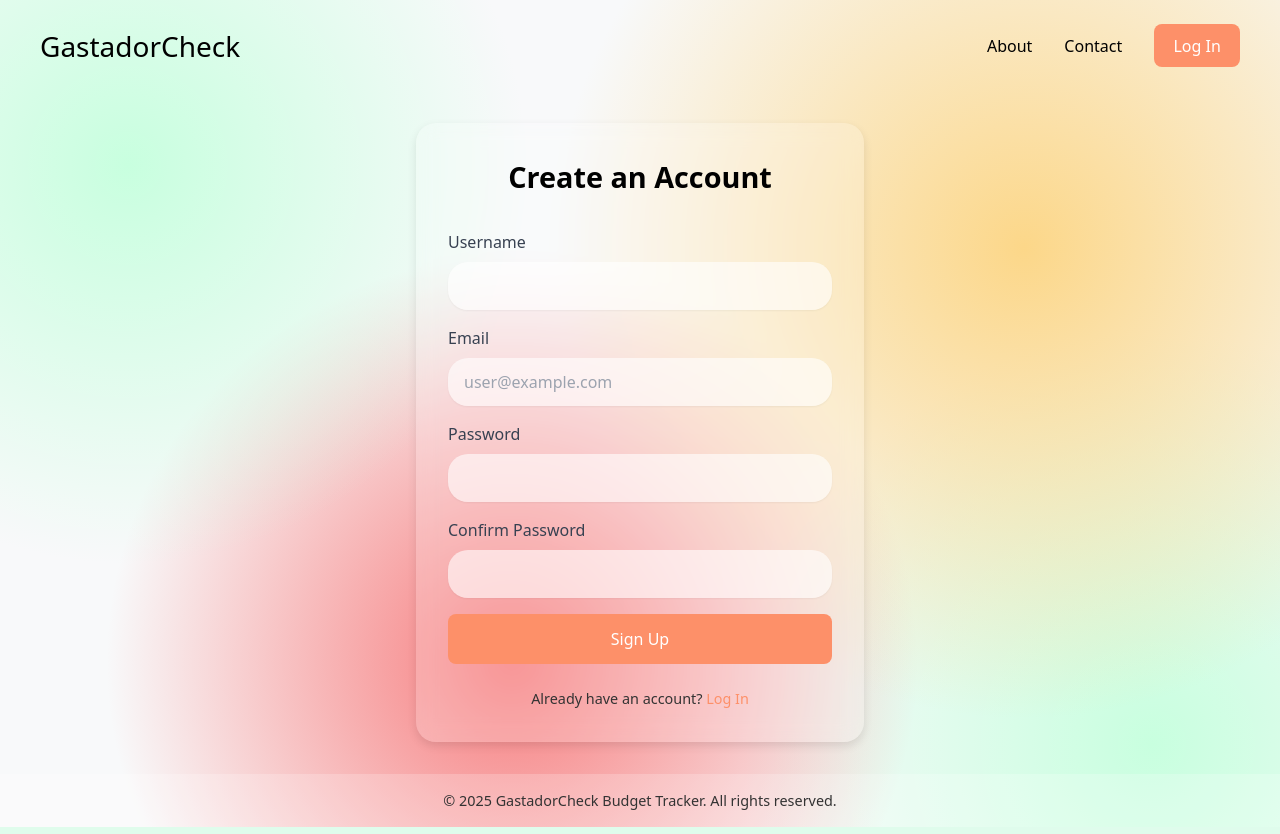
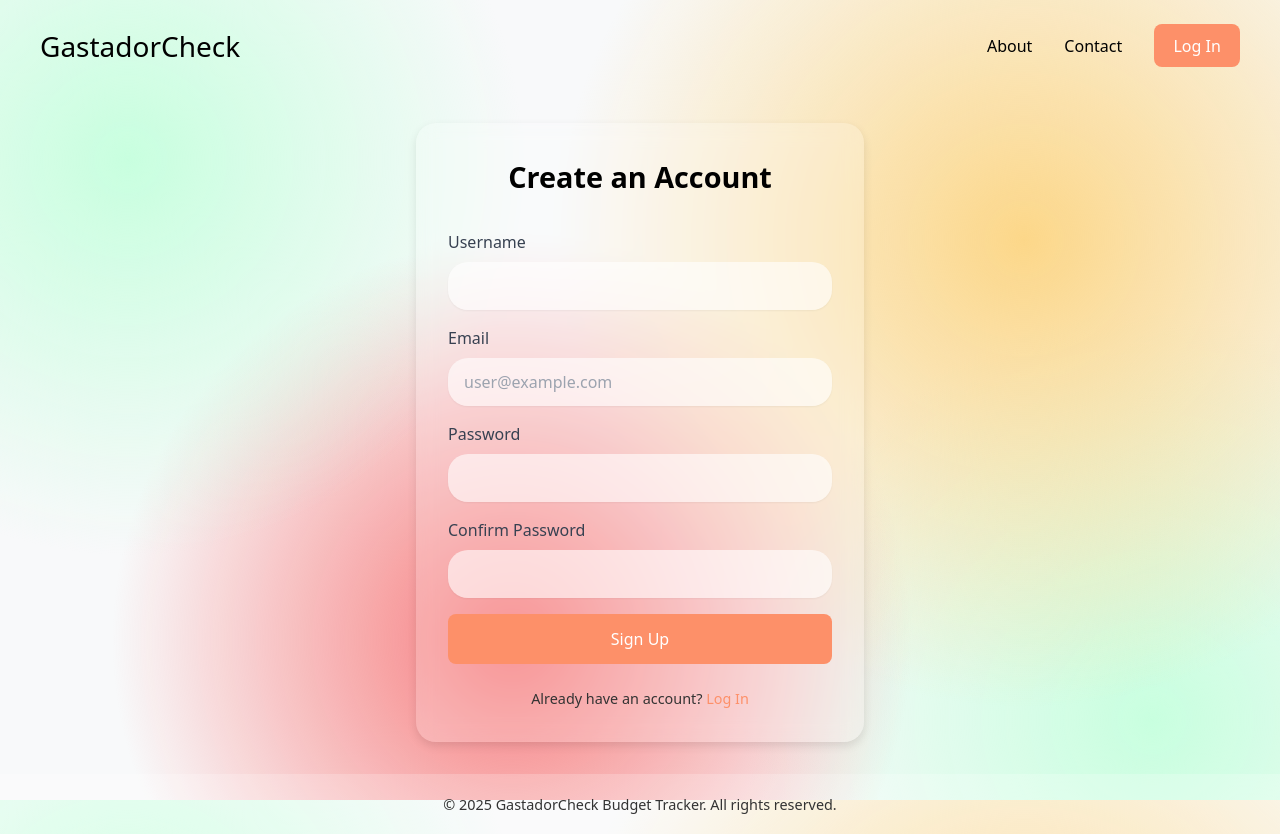
Before and after one commit to Fake1prog/CMSC-126_Long-Exam-2_Personal-Budget-Tracker, a Django app: page /users/register/ in a window 1280 px wide. Run offline with Django 5.2, Linux system fonts and the light colour scheme; parts of the project's set-up code (start-up, migrations or seed data) failed here and were passed over; some libraries are stand-ins or nearby versions.

Commit message:
Fixed footers + small UI fixes in about and register pages

```diff
--- a/static/css/landing.css
+++ b/static/css/landing.css
@@ -348,3 +348,28 @@ body.home-page {
     color: #FD9069;
     margin-left: 0.25rem;       /* small gap before the name */
   }
+
+  .landing-cta-button {
+    display: inline-block;
+    padding: 12px 28px;
+    font-size: 1.1rem;
+    font-weight: 600;
+    text-align: center;
+    text-decoration: none;
+    color: white;
+    background: linear-gradient(to right, #FD9069, #FF7A50);
+    border-radius: 8px;
+    box-shadow: 0 4px 10px rgba(253, 144, 105, 0.3);
+    transition: all 0.3s ease;
+  }
+
+  .landing-cta-button:hover {
+    transform: translateY(-2px);
+    box-shadow: 0 6px 14px rgba(253, 144, 105, 0.4);
+    background: linear-gradient(to right, #FF7A50, #FD9069);
+  }
+
+  .landing-cta-button:active {
+    transform: translateY(1px);
+    box-shadow: 0 2px 6px rgba(253, 144, 105, 0.3);
+  }
--- a/templates/users/register.html
+++ b/templates/users/register.html
@@ -4,12 +4,36 @@
 
 {% block extra_css %}
 <link rel="stylesheet" href="/static/css/landing.css">
+
+<!-- Added custom style for footer kay gahig ulo, dli ma fix sa bottom sa screen haha -->
+<style>
+    html, body {
+        height: 100%;
+        margin: 0;
+    }
+
+    .page-container {
+        min-height: 100vh;
+        position: relative;
+        padding-bottom: 60px;
+    }
+
+    .home-footer {
+        position: absolute;
+        bottom: 0;
+        width: 100%;
+        height: 60px;
+        text-align: center;
+        padding: 20px 0;
+    }
+</style>
 {% endblock %}
 
 {% block body_classes %}home-page{% endblock %}
 {% block main_classes %}{% endblock %}
 
 {% block content %}
+<div class="page-container">
     <!-- Header -->
     <div class="home-header">
         <a href="{% url 'home' %}" class="home-logo">GastadorCheck</a>
@@ -149,4 +173,5 @@
     <footer class="home-footer">
         <p>&copy; {% now "Y" %} GastadorCheck Budget Tracker. All rights reserved.</p>
     </footer>
+</div>
 {% endblock %}
```
Also changed, not shown: templates/core/about.html (+6 -3 lines), db.sqlite3. Lines whose indentation alone changed are shown as unchanged.
